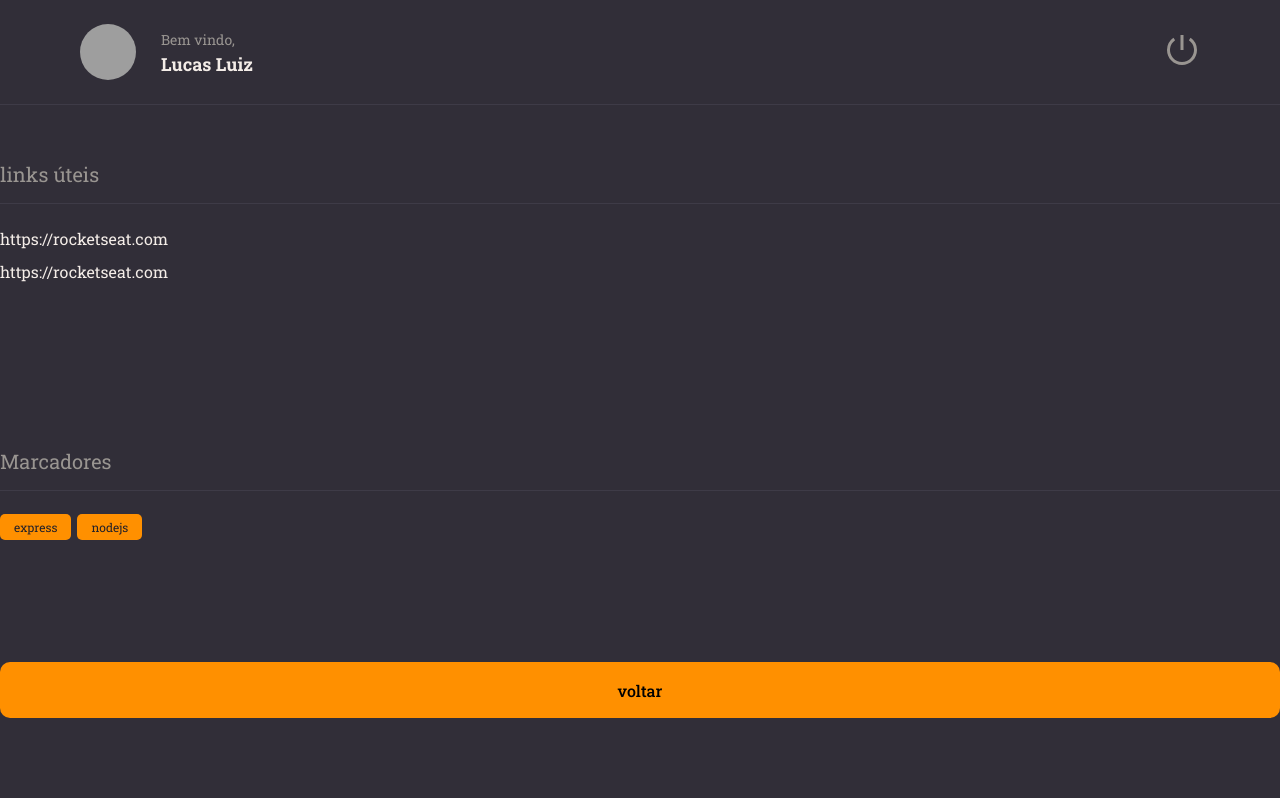
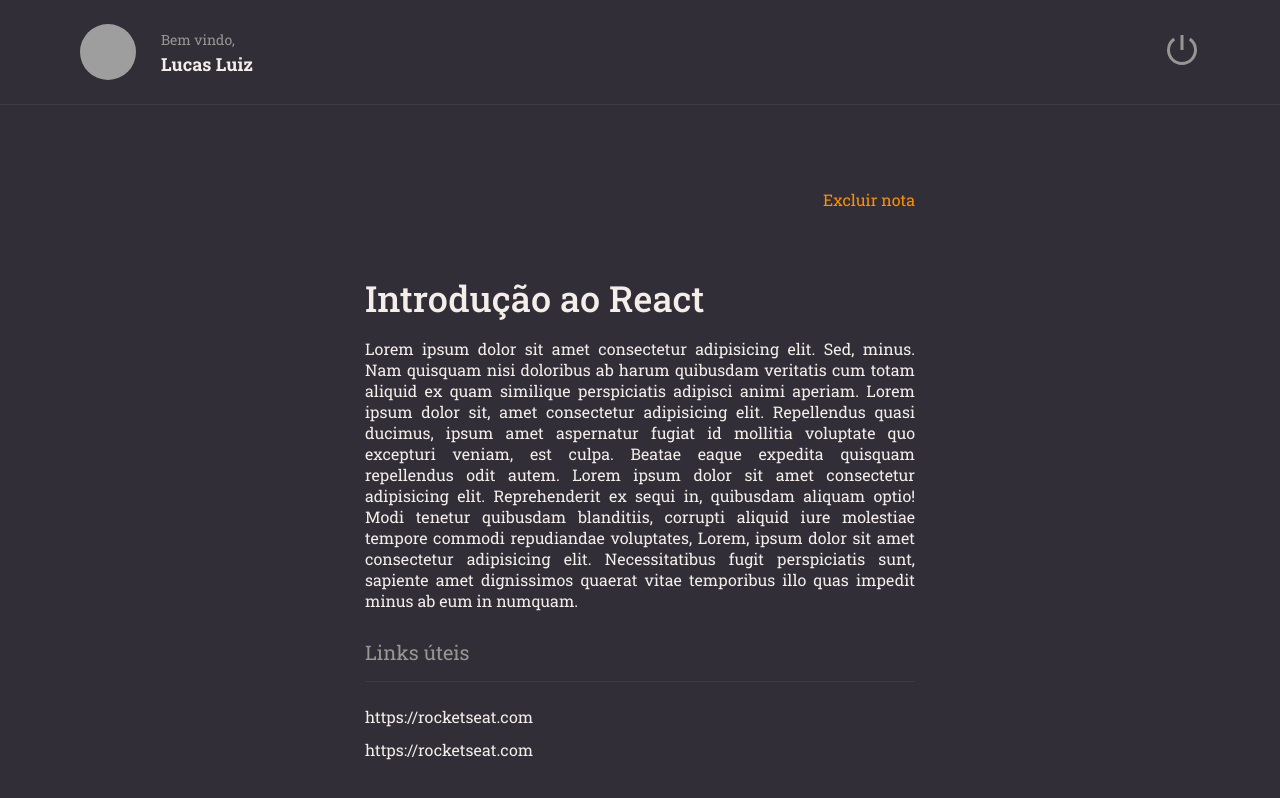
Before and after one commit to lucasluiz19/Rocket-notes, a React (Vite) app: page / in a window 1280 px wide. Built offline with nearby package versions, Linux system fonts and the light colour scheme; grey boxes are pictures that could not be loaded.

Commit message:
creatcontent

```diff
--- a/src/components/Section/style.js
+++ b/src/components/Section/style.js
@@ -2,7 +2,7 @@ import { styled } from "styled-components";
 
 export const Container=styled.section`
 
-   margin: 56px 0 28px;
+   margin:28px 0;
 
 
    > h2{
--- /dev/null
+++ b/src/components/buttonText/index.jsx
@@ -0,0 +1,9 @@
+import {Container} from"./style"
+
+export function ButtonText({title, ...rest}) {
+    return(
+        <Container type="button" {...rest}>
+            {title}
+        </Container>
+    )
+}
--- /dev/null
+++ b/src/components/buttonText/style.js
@@ -0,0 +1,11 @@
+import  styled  from "styled-components";
+
+export const Container= styled.button`
+
+    background:none;
+    color:${({theme})=>theme.COLORS.ORANGE};
+    border:none;
+    font-size: 16px;
+    margin-top:20px;
+
+`;
--- a/src/components/header/style.js
+++ b/src/components/header/style.js
@@ -7,6 +7,7 @@ export const Container = styled.header`
     height:105px;
     width: 100%;
 
+
     border-bottom-width:1px  ;
     border-bottom-style: solid ;
     border-bottom-color: ${({theme}) => theme.COLORS.background_700};
@@ -15,6 +16,8 @@ export const Container = styled.header`
     justify-content: space-between;
 
     padding: 0 80px;
+
+
 
 `
 
--- a/src/pages/Details/index.jsx
+++ b/src/pages/Details/index.jsx
@@ -1,16 +1,21 @@
-import {Container, Links} from "./style"
+import {Container, Links, Content} from "./style"
 import { Button } from "../../components/button"
 import { Header} from "../../components/header"
 import { Section } from "../../components/Section"
 import { Tag } from "../../components/Tag"
+import { ButtonText } from "../../components/buttonText"
+
 export function Details(){
   return(
  //no return so podemos ter 1 elemento por isso podemos usar o fragment <> </> ou uma div
     <Container>
-
       <Header/>
-
-      <Section title="links úteis">
+      <main>
+        <Content>
+          <ButtonText title="Excluir nota"/>
+          <h1>Introdução ao React</h1>
+          <p>Lorem ipsum dolor sit amet consectetur adipisicing elit. Sed, minus. Nam quisquam nisi doloribus ab harum quibusdam veritatis cum totam aliquid ex quam similique perspiciatis adipisci animi aperiam. Lorem ipsum dolor sit, amet consectetur adipisicing elit. Repellendus quasi ducimus, ipsum amet aspernatur fugiat id mollitia voluptate quo excepturi veniam, est culpa. Beatae eaque expedita quisquam repellendus odit autem. Lorem ipsum dolor sit amet consectetur adipisicing elit. Reprehenderit ex sequi in, quibusdam aliquam optio! Modi tenetur quibusdam blanditiis, corrupti aliquid iure molestiae tempore commodi repudiandae voluptates, Lorem, ipsum dolor sit amet consectetur adipisicing elit. Necessitatibus fugit perspiciatis sunt, sapiente amet dignissimos quaerat vitae temporibus illo quas impedit minus ab eum in numquam. </p>
+          <Section title="Links úteis">
             <Links>
               <li>
                 <a href="#">https://rocketseat.com</a>
@@ -24,12 +29,13 @@ export function Details(){
           <Section title="Marcadores">
             <Tag title="express"/>
             <Tag title="nodejs"/>
-
-
           </Section>
 
           <Button title="voltar" />
 
+        </Content>
+      </main>
+
     </Container>
   )
 }
--- a/src/pages/Details/style.js
+++ b/src/pages/Details/style.js
@@ -10,7 +10,14 @@ export const Container = styled.div`
     grid-template-rows: 105px auto;
     grid-template-areas:
     "header"
-    "content"
+    "content";
+
+    >main{
+        grid-area:content;
+        overflow-y:scroll;
+        padding:64px 0;
+
+    }
 
 `
 export const Links = styled.ul`
@@ -25,3 +32,28 @@ export const Links = styled.ul`
     }
 
 `;
+
+export const Content= styled.div`
+    display: flex;
+    flex-direction:column;
+    max-width:550px;
+    margin:0 auto;
+
+    >button:first-child{
+        align-self:end;
+    }
+
+    >h1{
+        font-size:36px;
+        font-weight:500;
+
+        padding-top:64px;
+
+    }
+    >p{
+        font-size:16px;
+        margin-top:16px;
+        text-align:justify;
+    }
+
+`
```
Lines whose indentation alone changed are shown as unchanged.
